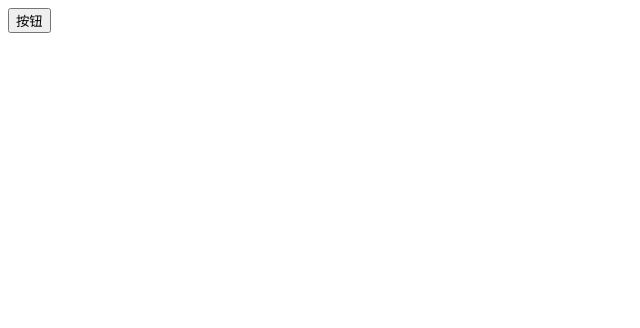
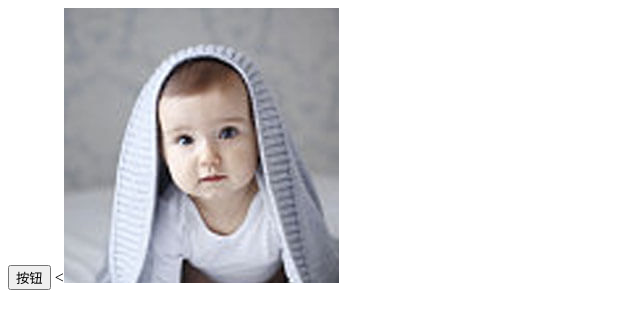
Before and after one commit to helloshaoshuai/hello-demo, a plain HTML site: page 1.html in a window 1280 px wide. Shown: the whole page, without its empty margins (0-640 px from the left). Drawn offline with Linux system fonts and the light colour scheme.

Commit message:
add doudou pic

```diff
--- a/1.html
+++ b/1.html
@@ -31,5 +31,6 @@
 <body>
 
 <input type="button" value="按钮" id="btn">
+<<img src="activity_img.jpg" alt="">
 </body>
 </html>
```
Also changed, not shown: activity_img.jpg (added).
